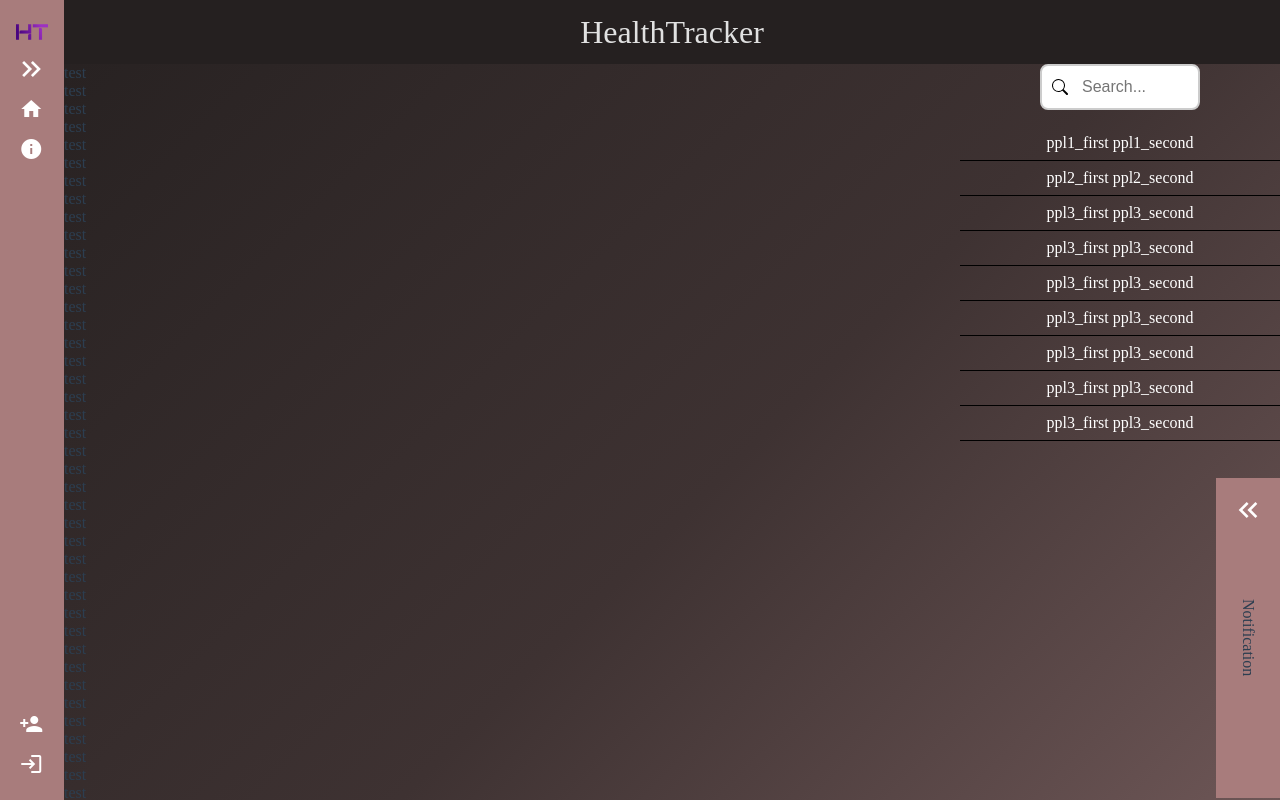
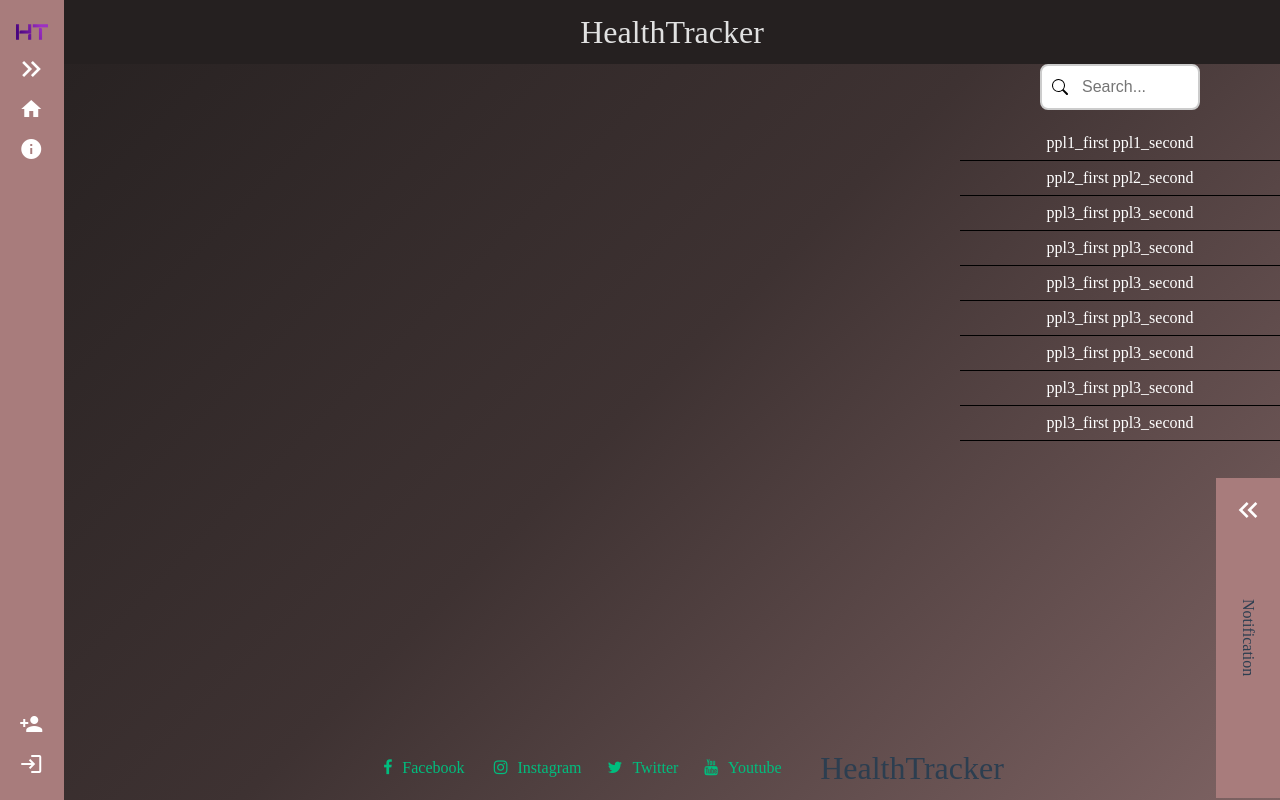
Before and after one commit to Hikareel/HealthTracker, a Vue app in the folder HealthTracker/healthtracker.client/: page /community in a window 1280 px wide. Shown: the top 800 px of the page. Built offline with nearby package versions, Linux system fonts and the light colour scheme; what @vueform/vueform would draw is missing.

Commit message:
Removed test html

```diff
--- a/HealthTracker/healthtracker.client/src/components/views/community/Community.vue
+++ b/HealthTracker/healthtracker.client/src/components/views/community/Community.vue
@@ -2,7 +2,6 @@
   <main class="community-page">
     <div class="wall">
       <!-- POSTs -->
-      <p>test</p><p>test</p><p>test</p><p>test</p><p>test</p><p>test</p><p>test</p><p>test</p><p>test</p><p>test</p><p>test</p><p>test</p><p>test</p><p>test</p><p>test</p><p>test</p><p>test</p><p>test</p><p>test</p><p>test</p><p>test</p><p>test</p><p>test</p><p>test</p><p>test</p><p>test</p><p>test</p><p>test</p><p>test</p><p>test</p><p>test</p><p>test</p><p>test</p><p>test</p><p>test</p><p>test</p><p>test</p><p>test</p><p>test</p><p>test</p><p>test</p><p>test</p><p>test</p><p>test</p><p>test</p><p>test</p><p>test</p><p>test</p><p>test</p><p>test</p><p>test</p><p>test</p><p>test</p><p>test</p><p>test</p>
     </div>
     <div class="right-content">
       <FriendsList />
```
